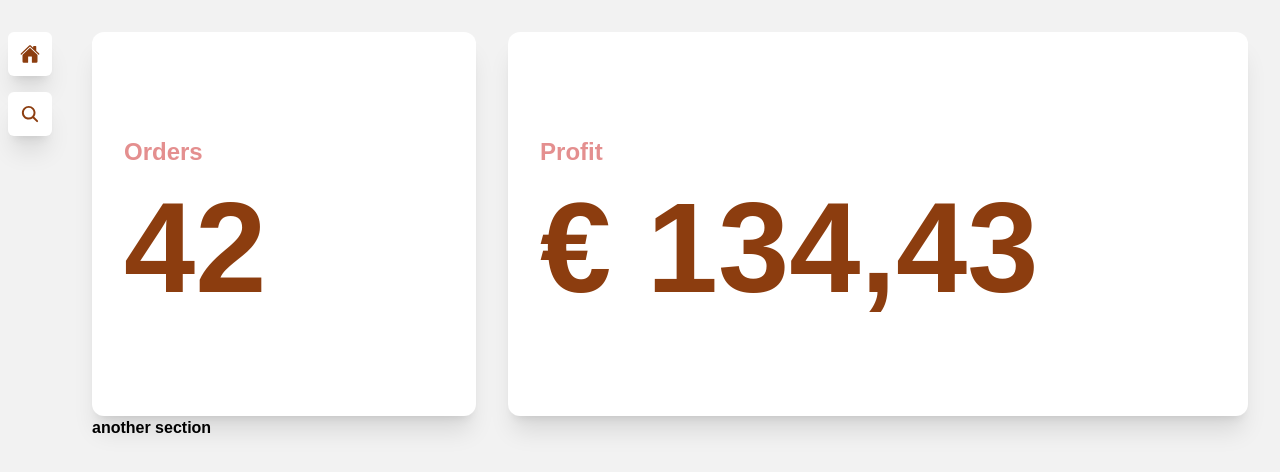
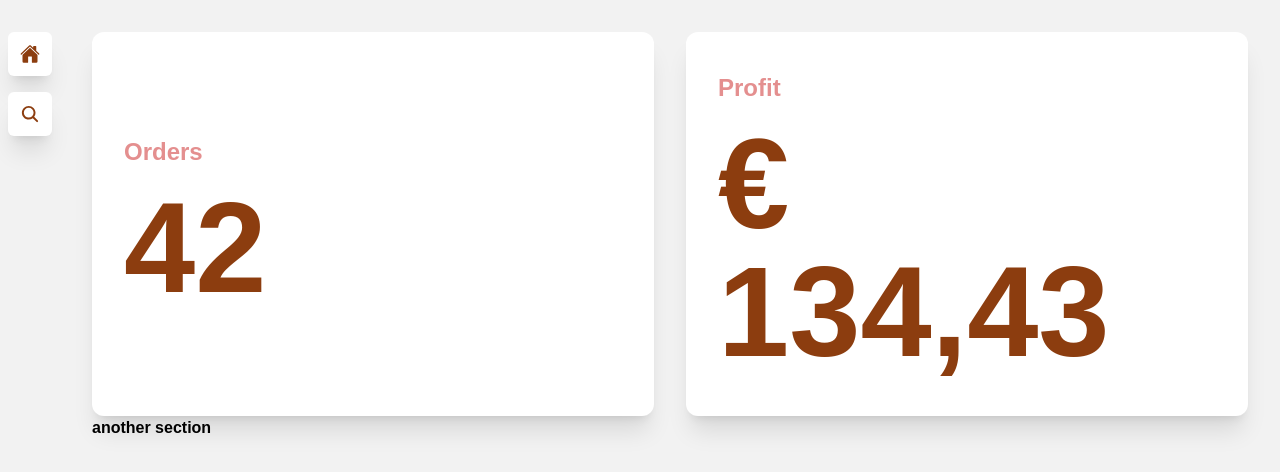
Before and after one commit to dffrs/purchase-tracker, a React (Vite) app in the folder fe/: page /home in a window 1280 px wide. Shown: the top 472 px of the page. Built offline with nearby package versions, Linux system fonts and the light colour scheme.

Commit message:
fix: home cards width

```diff
--- a/fe/src/pages/home.tsx
+++ b/fe/src/pages/home.tsx
@@ -3,7 +3,7 @@ import { FunctionComponent } from "react";
 export const Home: FunctionComponent = () => {
   return (
     <div className="h-full w-full grid grid-flow-row grid-rows-[auto,1fr]">
-      <ul className="grid grid-flow-col gap-x-8 h-96">
+      <ul className="grid grid-cols-2 gap-x-8 h-96">
         <li className="rounded-xl bg-secondary shadow-xl">
           <span className="flex flex-col gap-y-4 justify-center items-start h-full p-8">
             <h1 className="font-bold text-2xl text-contrast">Orders</h1>
```
